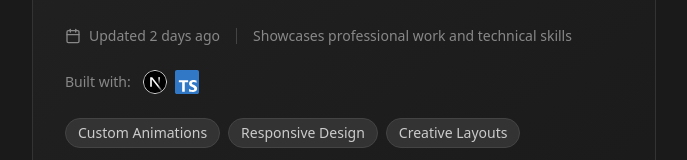
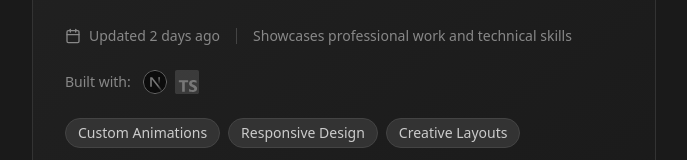
Before and after one commit to MosesCommitsFraud/msc, a Next.js app: page /projects in a window 1280 px wide. Shown: the part 541-701 px from the top of the page, without its empty margins (296-983 px from the left). Built offline with nearby package versions, Linux system fonts and the light colour scheme.

Commit message:
adjusted layout and fixed badges to the vanishing gradient

```diff
--- a/app/projects/page.tsx
+++ b/app/projects/page.tsx
@@ -128,7 +128,7 @@ export default function ProjectsPage() {
       className="min-h-screen bg-[#1a1a1a] text-[#e5e5e5]"
       style={{ fontFamily: 'system-ui, -apple-system, BlinkMacSystemFont, "Segoe UI", Roboto, sans-serif' }}
     >
-      <div className="fixed left-0 right-0 h-14 bg-gradient-to-b from-[#1a1a1a] via-[#1a1a1a] to-transparent z-10 pointer-events-none"></div>
+      <div className="fixed left-0 right-0 h-14 bg-gradient-to-b from-[#1a1a1a] via-[#1a1a1a] to-transparent z-40 pointer-events-none"></div>
 
       <div className="max-w-2xl mx-auto px-6 py-32">
         {/* Header */}
@@ -152,7 +152,7 @@ export default function ProjectsPage() {
             {activeProjects.map((project, index) => (
               <div key={index} className="relative group">
                 {/* Floating status indicator */}
-                <div className="absolute -top-4 left-8 z-10">
+                <div className="absolute -top-4 left-8 z-30">
                   <div
                     className={`flex items-center gap-2 px-4 py-2 rounded-full text-white text-sm font-medium ${
                       project.status === "hold" ? "bg-[#f59e0b] border-[#f59e0b]" : "bg-[#6b46c1] border-[#6b46c1]"
@@ -196,8 +196,11 @@ export default function ProjectsPage() {
                               <img
                                 src={tech.icon || "/placeholder.svg"}
                                 alt={tech.name}
-                                className="w-full h-full object-contain"
-                                style={{ imageRendering: 'crisp-edges' }}
+                                className="w-full h-full object-contain transition-all duration-200 cursor-pointer hover:!filter-none"
+                                style={{
+                                  imageRendering: 'crisp-edges',
+                                  filter: "grayscale(100%) brightness(0.7) opacity(0.6)"
+                                }}
                               />
                             </div>
                           ))}
@@ -264,13 +267,10 @@ export default function ProjectsPage() {
                           <img
                             src={tech.icon || "/placeholder.svg"}
                             alt={tech.name}
-                            className="w-full h-full object-contain transition-all duration-200"
+                            className="w-full h-full object-contain transition-all duration-200 cursor-pointer hover:!filter-none"
                             style={{
                               imageRendering: 'crisp-edges',
-                              filter:
-                                hoveredProject === project.title
-                                  ? "none"
-                                  : "grayscale(100%) brightness(0.7) opacity(0.6)",
+                              filter: "grayscale(100%) brightness(0.7) opacity(0.6)",
                             }}
                           />
                         </div>
```
